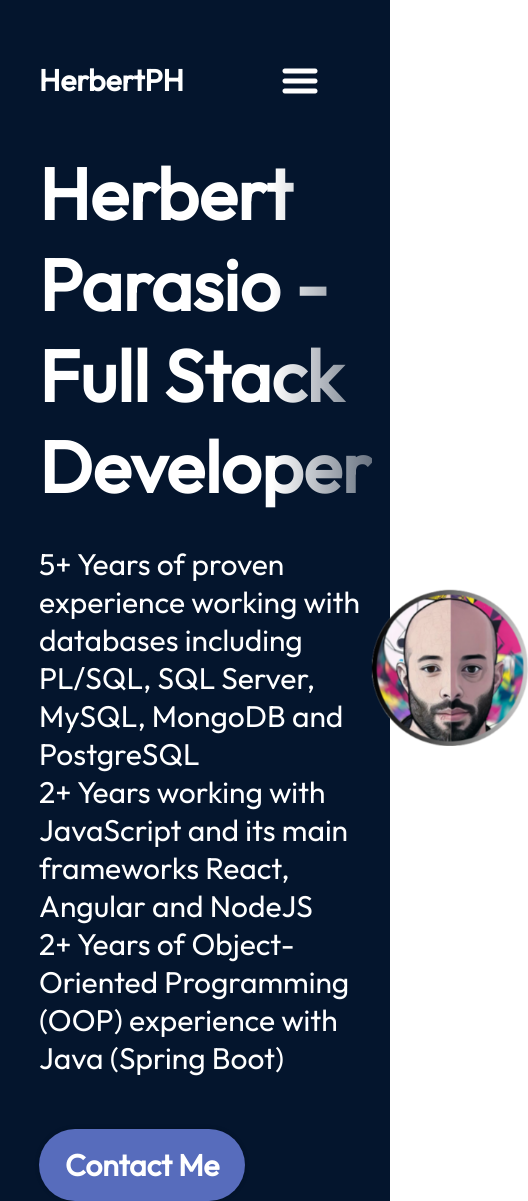
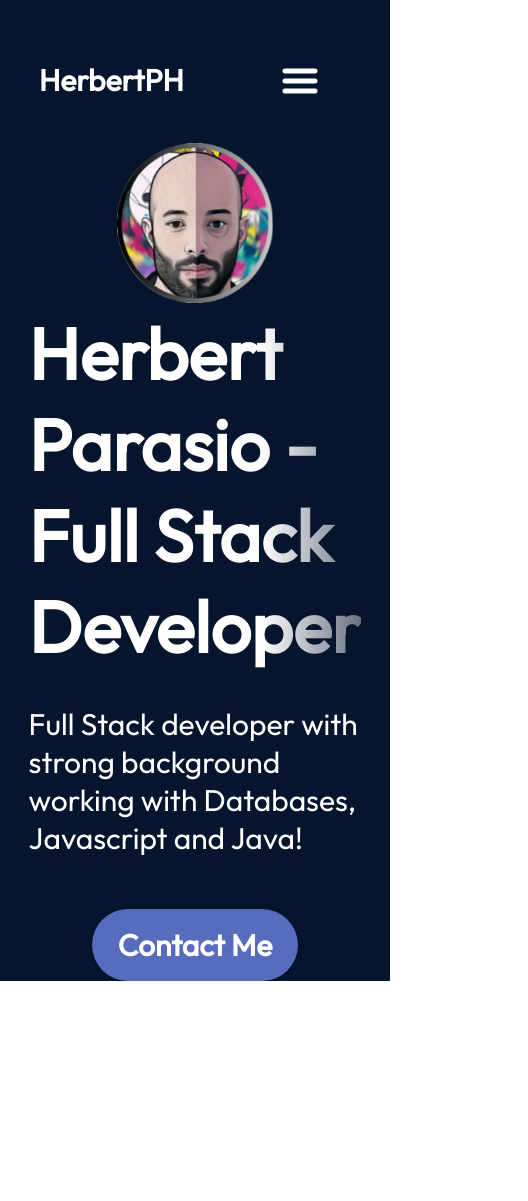
Before and after one commit to Herbertph/portfolio, a React (Vite) app in the folder react-portfolio/: page / in a window 390 px wide. Shown: the whole page, 528 px wide, since content can reach past the window. After the commit the page ends 981 px from the top, so only its background shows below. Built offline with nearby package versions, Linux system fonts and the light colour scheme.

Commit message:
Adjustment on main section

```diff
--- a/react-portfolio/src/components/Hero/Hero.jsx
+++ b/react-portfolio/src/components/Hero/Hero.jsx
@@ -8,9 +8,7 @@ export const Hero = () => {
     <div className={styles.content}>
       <h1 className={styles.title}>Herbert Parasio - Full Stack Developer</h1>
       <p className={styles.description}>
-        5+ Years of proven experience working with databases including PL/SQL, SQL Server, MySQL, MongoDB and PostgreSQL<br/>
-        2+ Years working with JavaScript and its main frameworks React, Angular and NodeJS<br/>
-        2+ Years of Object-Oriented Programming (OOP) experience with Java (Spring Boot)
+        Full Stack developer with strong background working with Databases, Javascript and Java!
     </p>
     <a href="mailto:herbert.parasio@gmail.com" className={styles.contactBtn}> Contact Me</a>
     </div>
--- a/react-portfolio/src/components/Hero/Hero.module.css
+++ b/react-portfolio/src/components/Hero/Hero.module.css
@@ -95,3 +95,16 @@
     filter: blur(100px);
     z-index: 0;
 }
+
+@media screen and (max-width: 830px)
+{
+    .container{
+        flex-direction: column-reverse;
+    }
+
+    .content{
+        align-items: center;
+
+    }
+
+}
```
Also changed, not shown: react-portfolio/public/assets/hero/Hero.png.
